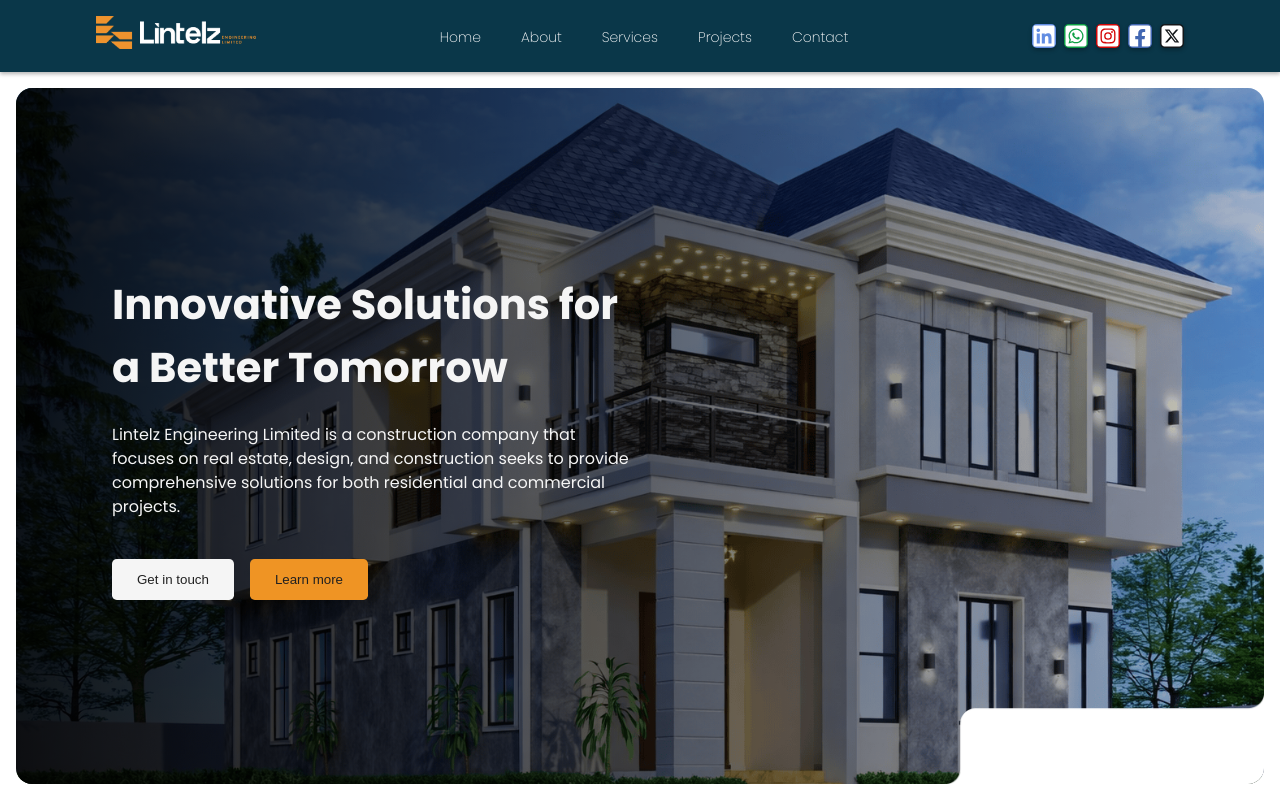
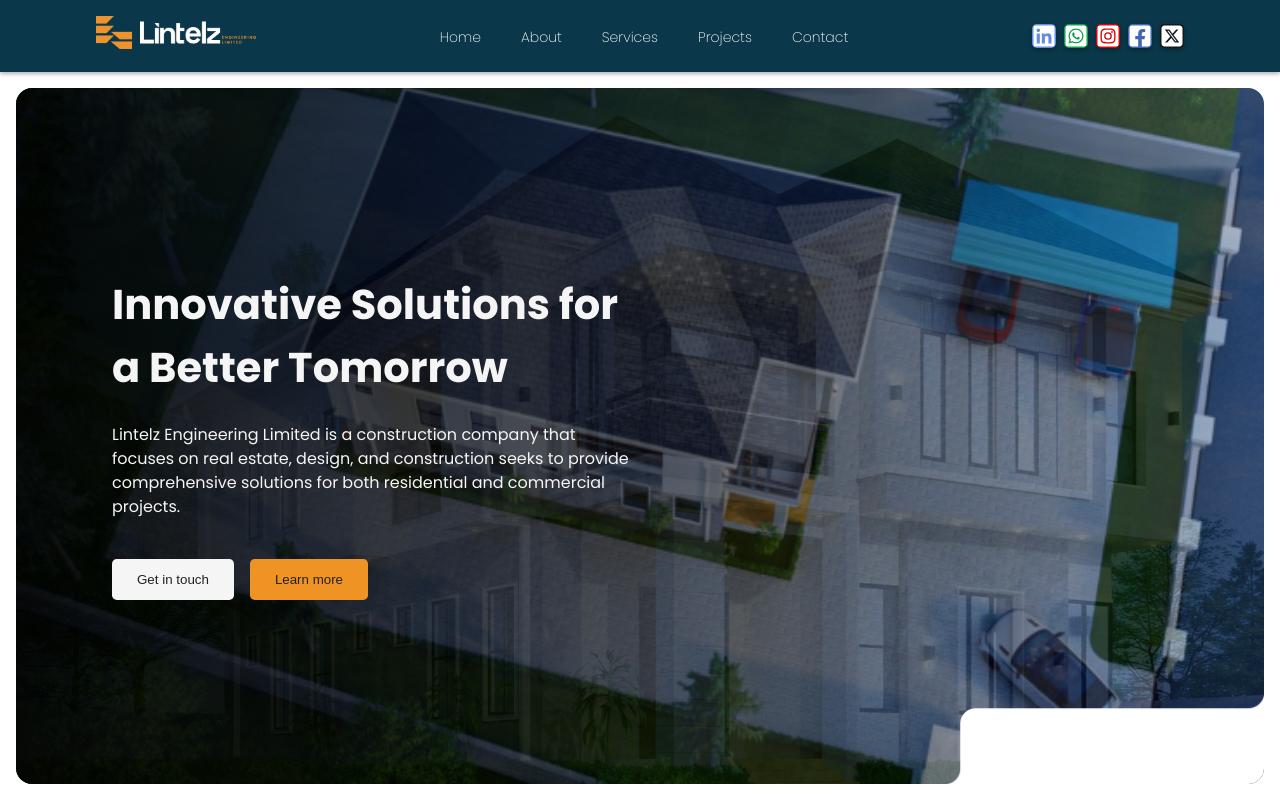
Before and after one commit to mojeed-painless/lintelz_engineering_limited, a React (Vite) app: page /home in a window 1280 px wide. Shown: the top 800 px of the page. Built offline with nearby package versions, Linux system fonts and the light colour scheme.

Commit message:
Added animation to the hero image

```diff
--- a/src/assets/styles/home.css
+++ b/src/assets/styles/home.css
@@ -1,7 +1,19 @@
+@keyframes animate {
+    0%, 100% {
+       background-image: url(../images/project-asset10.png);
+    }
 
+    50% {
+        background-image: url(../images/project-asset12.png);
+    }
+
+    75% {
+        background-image: url(../images/project-asset11.png);
+    }
+}
 
 .hero__container {
-    background-image: url(../images/project-asset10.png);
+
     background-size: cover;
     background-position: center;
     position: relative;
@@ -11,6 +23,7 @@
     margin-top: 5.5rem;
     border-radius: 1rem;
     overflow: hidden;
+    animation: animate 20s infinite ease-in-out;
 }
 
 .hero__overlay {
```
Also changed, not shown: src/assets/images/project-asset11.png (added), src/assets/images/project-asset12.png (added).
